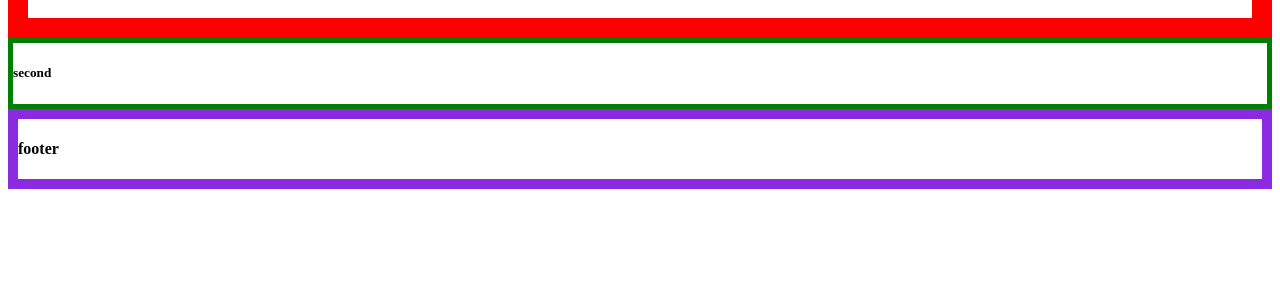
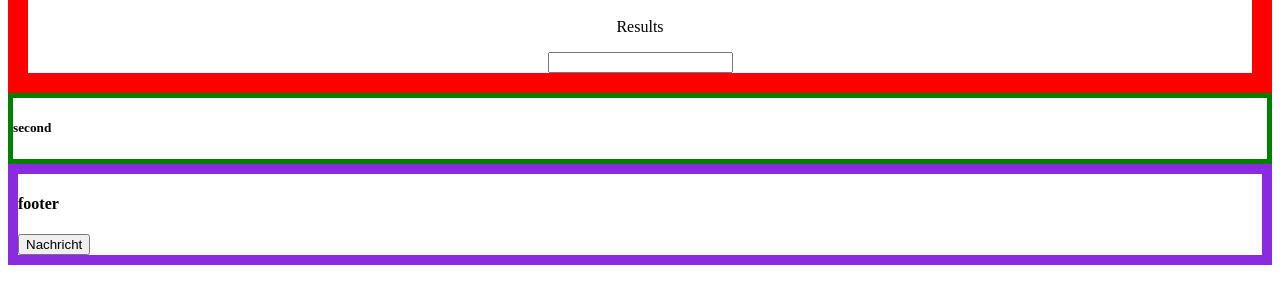
Before and after one commit to LeviBergler/Erster-Versuch, a plain HTML site: page index.html in a window 1280 px wide. Shown: the part 148-452 px from the top of the page. Drawn offline with Linux system fonts and the light colour scheme.

Commit message:
Added JS

```diff
--- a/index.html
+++ b/index.html
@@ -12,14 +12,18 @@
         <div class="headdive">
             <h1 class="title">Wilkommen</h1>
             <h1 class="hello">Hallo</h1>
+            <p id="header">Results</p>
+            <input type="text" name="message" id="message">
         </div>
         <div class="second">
             <h5>second</h5>
         </div>
         <div class="footer">
             <h4>footer</h4>
+            <button type="button" onclick="funktion1()">Nachricht</button>
         </div>
 
     </div>
+    <script src="index.js"></script>
 </body>
 </html>
--- /dev/null
+++ b/index.js
@@ -0,0 +1,14 @@
+let message = "JS ist toll" // Hi dies ist nicht nötig aber ich habe Lust drauf
+console.log("Hallo von der Konsole")
+
+
+
+function funktion1() {
+    var msg = document.getElementById(`message`).value
+    document.getElementById(`header`).innerText= msg
+    document.getElementById(`message`).value = ""
+}
+
+
+
+// Wieder unnltig aber ich will immernoch diese Nachrichten schreiben
```
